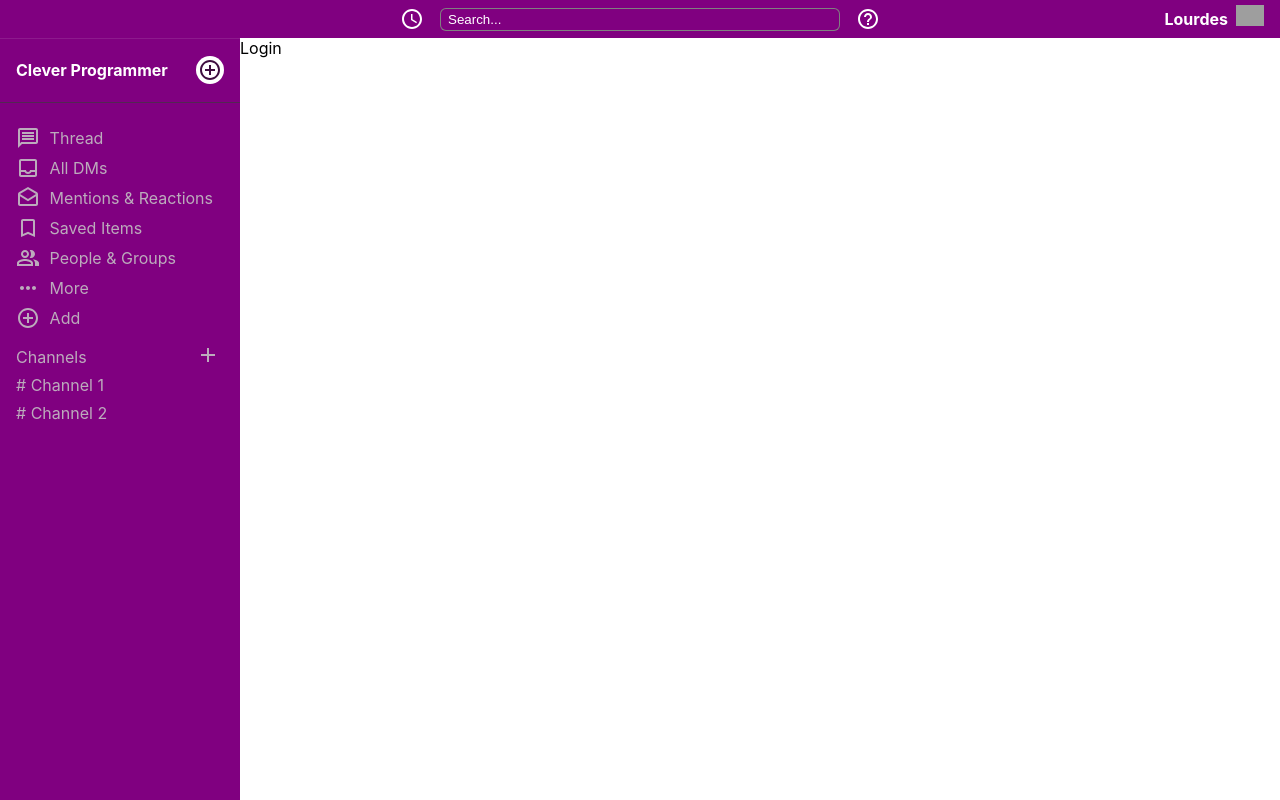
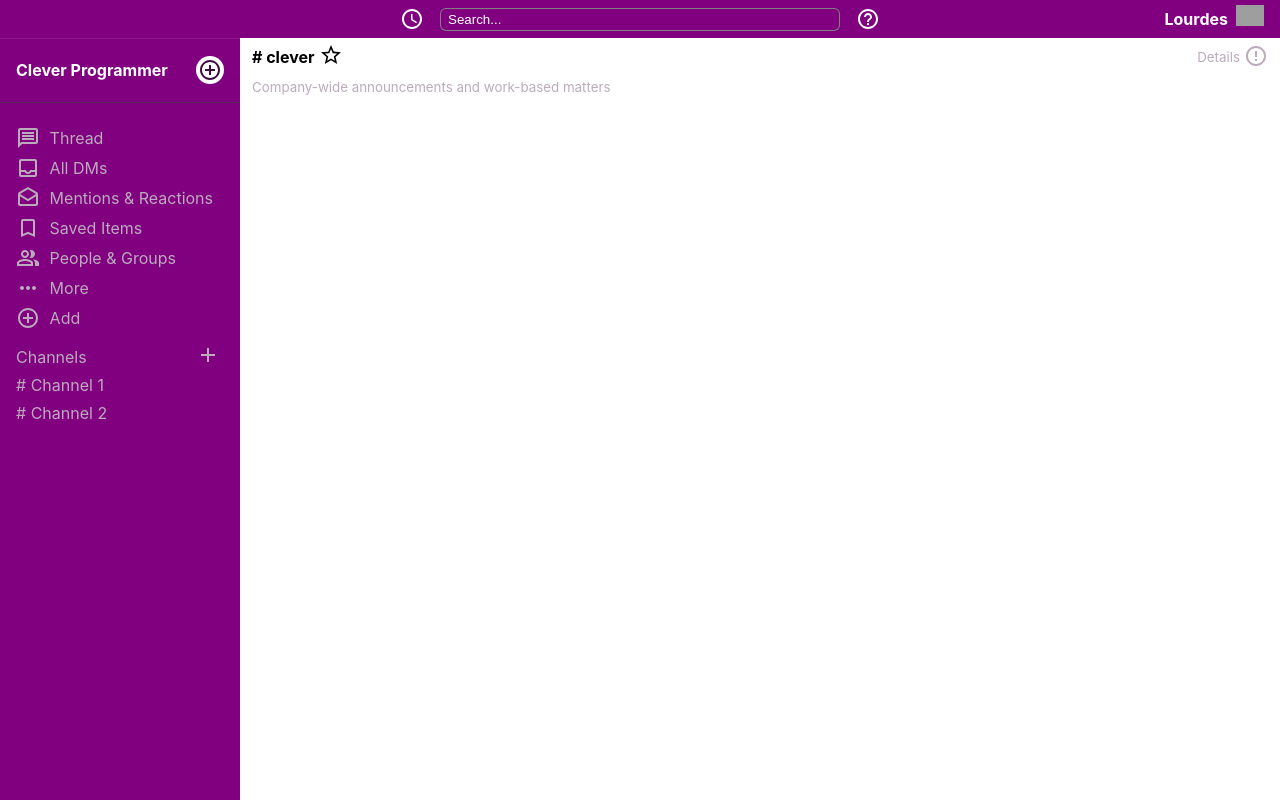
Before and after one commit to lourdestpajarillo/react-devt, a React (Create React App) app in the folder lourdestp-slack-clone-challenge/: page /room in a window 1280 px wide. Built offline with nearby package versions, Linux system fonts and the light colour scheme; grey boxes are pictures that could not be loaded.

Commit message:
day 1 extra

```diff
--- a/lourdestp-slack-clone-challenge/src/App.js
+++ b/lourdestp-slack-clone-challenge/src/App.js
@@ -16,10 +16,10 @@ function App() {
             <Sidebar />
             <Switch>
               <Route path="/room">
-                <Login />
+                <Chat />
               </Route>
               <Route path="/">
-                <Chat />
+                <Login />
               </Route>
             </Switch>
             </Main>
--- a/lourdestp-slack-clone-challenge/src/components/Chat.js
+++ b/lourdestp-slack-clone-challenge/src/components/Chat.js
@@ -14,5 +14,9 @@ export default Chat
 
 const Container = styled.div`
     display: grid;
-    grid-template-rows: 40px auto;
+    grid-template-rows: 60px auto;
+    padding-top: 4px;
+    padding-bottom: 4px;
+    padding-left: 4px;
+    padding-right: 4px;
 `;
--- a/lourdestp-slack-clone-challenge/src/components/ChatHeader.js
+++ b/lourdestp-slack-clone-challenge/src/components/ChatHeader.js
@@ -1,10 +1,28 @@
 import React from 'react'
 import styled from 'styled-components';
+import StarBorderOutlinedIcon from '@material-ui/icons/StarBorderOutlined';
+import ErrorOutlineOutlinedIcon from '@material-ui/icons/ErrorOutlineOutlined';
 
 function ChatHeader() {
     return (
         <Container>
-            Header
+            <ChannelInfo>
+                <ChannelName>
+                    # clever
+                    <FavoriteIcon>
+                        <StarBorderOutlinedIcon />
+                    </FavoriteIcon>
+                </ChannelName>
+                <ChannelDetails>
+                    Details
+                    <DetailsIcon>
+                        <ErrorOutlineOutlinedIcon />
+                    </DetailsIcon>
+                </ChannelDetails>
+            </ChannelInfo>
+            <ChannelMessage>
+                Company-wide announcements and work-based matters
+            </ChannelMessage>
         </Container>
     )
 }
@@ -12,10 +30,44 @@ function ChatHeader() {
 export default ChatHeader
 
 const Container = styled.div`
-    background-color: pink;
+    display: grid;
+    grid-template-rows: 50% auto;
+    align-items: center;
+    padding-left: 8px;
+    padding-right: 8px;
+`
+
+const ChannelInfo = styled.div`
+    display: flex;
+    justify-content: space-between;
+`
+
+const ChannelDetails = styled.div`
+    font-size: smaller;
     display: flex;
     align-items: center;
-    padding-left: 16px;
-    padding-right: 16px;
-    border-radius: 20px;
+    color: rgb(188,171,188);
 `
+
+const DetailsIcon = styled.div`
+    padding-left: 4px;
+`
+
+const ChannelName = styled.div`
+    font-weight: bold;
+    display: flex;
+    align-items: center;
+`
+
+const FavoriteIcon = styled.div`
+    cursor: pointer;
+    padding-left: 4px;
+`
+
+const ChannelMessage = styled.div`
+    color: rgb(188,171,188);
+    display: flex;
+    align-items: center;
+    font-size: smaller;
+    white-space: nowrap;
+`
```
